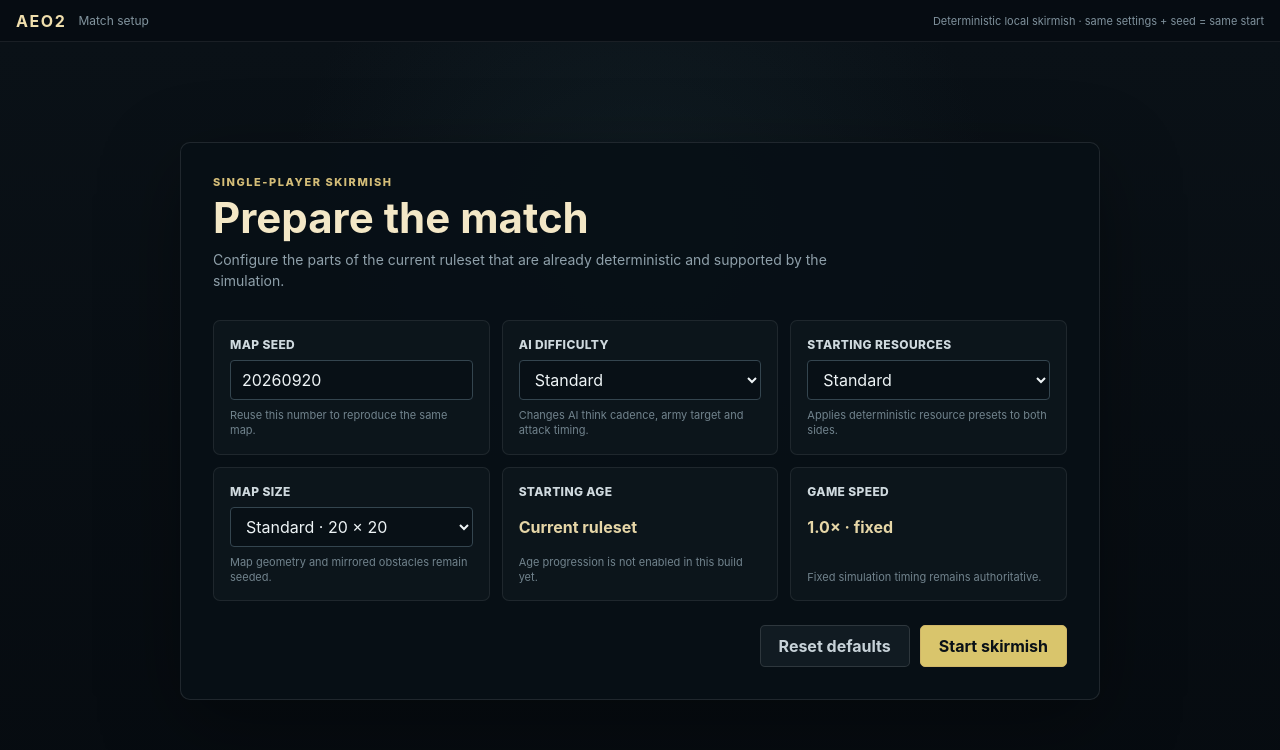
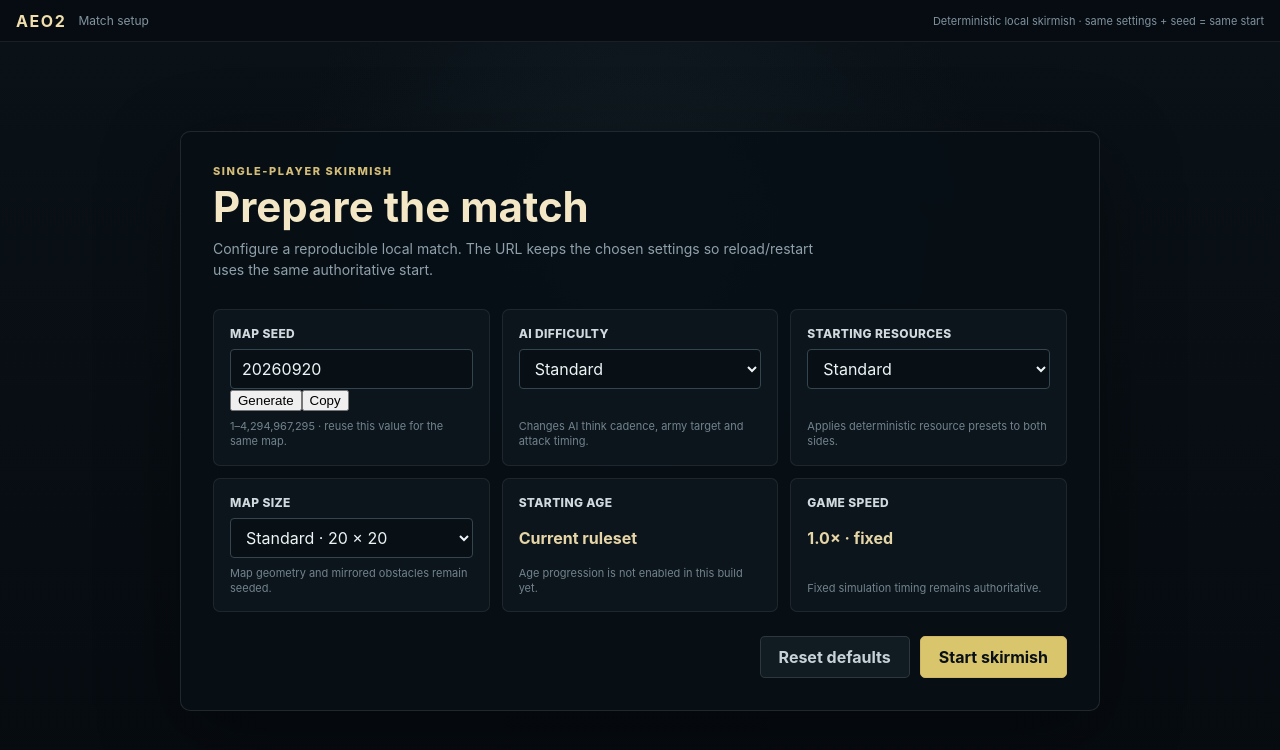
Before and after one commit to oktayaydogan/aeo2, a React (Vite) app in the folder apps/game/: page / in a window 1280 px wide. Shown: the top 750 px of the page. Built offline with nearby package versions, Linux system fonts and the light colour scheme.

Commit message:
feat: complete seed validation generate and copy setup flow

```diff
--- a/apps/game/src/App.tsx
+++ b/apps/game/src/App.tsx
@@ -1,8 +1,10 @@
-import { useEffect, useRef, useState } from "react";
+import { useEffect, useMemo, useRef, useState } from "react";
 import { createGame } from "./game/createGame";
 import {
   DEFAULT_SKIRMISH_SETTINGS,
+  MAX_SKIRMISH_SEED,
   createSkirmishSearch,
+  isValidSkirmishSettings,
   readSkirmishSettings,
   type AiDifficulty,
   type MapSizePreset,
@@ -16,10 +18,27 @@ function isPlayMode(): boolean {
   );
 }
 
+function createRandomSeed(): number {
+  if (typeof crypto !== "undefined" && "getRandomValues" in crypto) {
+    const values = new Uint32Array(1);
+    crypto.getRandomValues(values);
+    const value = values[0] ?? 1;
+
+    return value === 0 ? 1 : value;
+  }
+
+  return Math.floor(Math.random() * MAX_SKIRMISH_SEED) + 1;
+}
+
 export function App() {
   const gameHostRef = useRef<HTMLDivElement>(null);
   const [playing] = useState(isPlayMode);
-  const [settings, setSettings] = useState(readSkirmishSettings);
+  const initialSettings = useMemo(readSkirmishSettings, []);
+  const [settings, setSettings] = useState(initialSettings);
+  const [seedInput, setSeedInput] = useState(String(initialSettings.seed));
+  const [copyState, setCopyState] = useState<"idle" | "copied" | "failed">(
+    "idle"
+  );
 
   useEffect(() => {
     if (!playing) {
@@ -36,12 +55,48 @@ export function App() {
     return () => game.destroy(true);
   }, [playing]);
 
+  const parsedSeed = Number(seedInput);
+  const candidateSettings = {
+    ...settings,
+    seed: parsedSeed
+  };
+  const settingsValid =
+    seedInput.trim().length > 0 &&
+    isValidSkirmishSettings(candidateSettings);
+
   const startSkirmish = () => {
-    window.location.search = createSkirmishSearch(settings);
+    if (!settingsValid) {
+      return;
+    }
+
+    window.location.search = createSkirmishSearch(candidateSettings);
   };
 
   const resetSettings = () => {
     setSettings({ ...DEFAULT_SKIRMISH_SETTINGS });
+    setSeedInput(String(DEFAULT_SKIRMISH_SETTINGS.seed));
+    setCopyState("idle");
+  };
+
+  const randomizeSeed = () => {
+    const seed = createRandomSeed();
+    setSettings((current) => ({ ...current, seed }));
+    setSeedInput(String(seed));
+    setCopyState("idle");
+  };
+
+  const copySeed = async () => {
+    if (!settingsValid || !navigator.clipboard) {
+      setCopyState("failed");
+      return;
+    }
+
+    try {
+      await navigator.clipboard.writeText(String(candidateSettings.seed));
+      setCopyState("copied");
+    } catch {
+      setCopyState("failed");
+    }
   };
 
   const openSetup = () => {
@@ -89,27 +144,56 @@ export function App() {
               <span className="setup-kicker">Single-player skirmish</span>
               <h1>Prepare the match</h1>
               <p>
-                Configure the parts of the current ruleset that are already
-                deterministic and supported by the simulation.
+                Configure a reproducible local match. The URL keeps the chosen
+                settings so reload/restart uses the same authoritative start.
               </p>
             </div>
 
             <div className="setup-grid">
               <label className="setup-field">
                 <span>Map seed</span>
-                <input
-                  type="number"
-                  value={settings.seed}
-                  onChange={(event) =>
-                    setSettings((current) => ({
-                      ...current,
-                      seed:
-                        Number.parseInt(event.target.value, 10) ||
-                        DEFAULT_SKIRMISH_SETTINGS.seed
-                    }))
-                  }
-                />
-                <small>Reuse this number to reproduce the same map.</small>
+                <div className="seed-control">
+                  <input
+                    type="text"
+                    inputMode="numeric"
+                    value={seedInput}
+                    aria-invalid={!settingsValid}
+                    onChange={(event) => {
+                      const value = event.target.value.replace(/[^0-9]/g, "");
+                      setSeedInput(value);
+                      const nextSeed = Number(value);
+
+                      if (Number.isSafeInteger(nextSeed)) {
+                        setSettings((current) => ({
+                          ...current,
+                          seed: nextSeed
+                        }));
+                      }
+
+                      setCopyState("idle");
+                    }}
+                  />
+                  <button
+                    type="button"
+                    className="field-button"
+                    onClick={randomizeSeed}
+                  >
+                    Generate
+                  </button>
+                  <button
+                    type="button"
+                    className="field-button"
+                    onClick={copySeed}
+                    disabled={!settingsValid}
+                  >
+                    {copyState === "copied" ? "Copied" : "Copy"}
+                  </button>
+                </div>
+                <small className={!settingsValid ? "field-error" : undefined}>
+                  {settingsValid
+                    ? "1–4,294,967,295 · reuse this value for the same map."
+                    : "Enter an integer seed between 1 and 4,294,967,295."}
+                </small>
               </label>
 
               <label className="setup-field">
@@ -192,6 +276,7 @@ export function App() {
                 type="button"
                 className="primary-button"
                 onClick={startSkirmish}
+                disabled={!settingsValid}
               >
                 Start skirmish
               </button>
```
